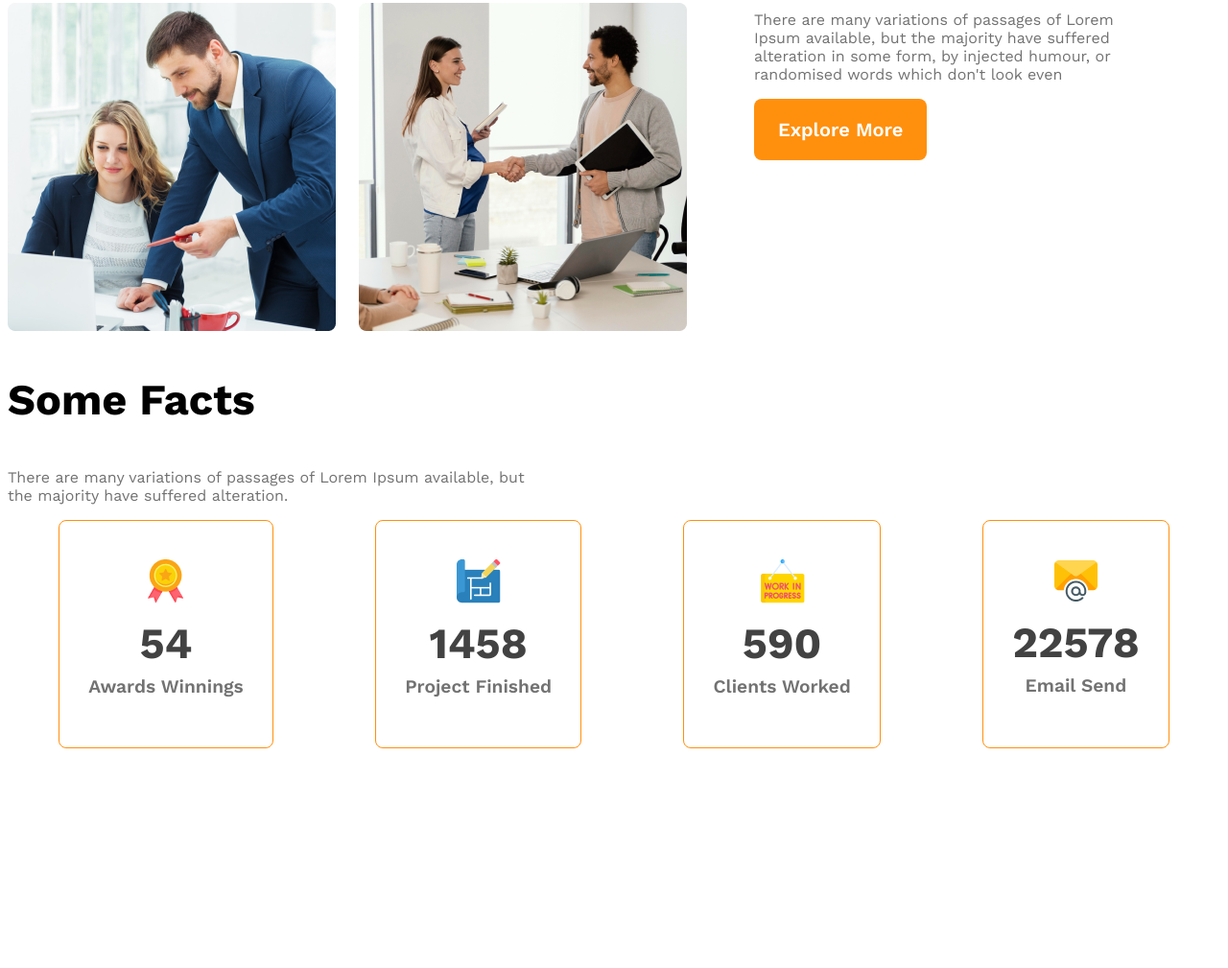
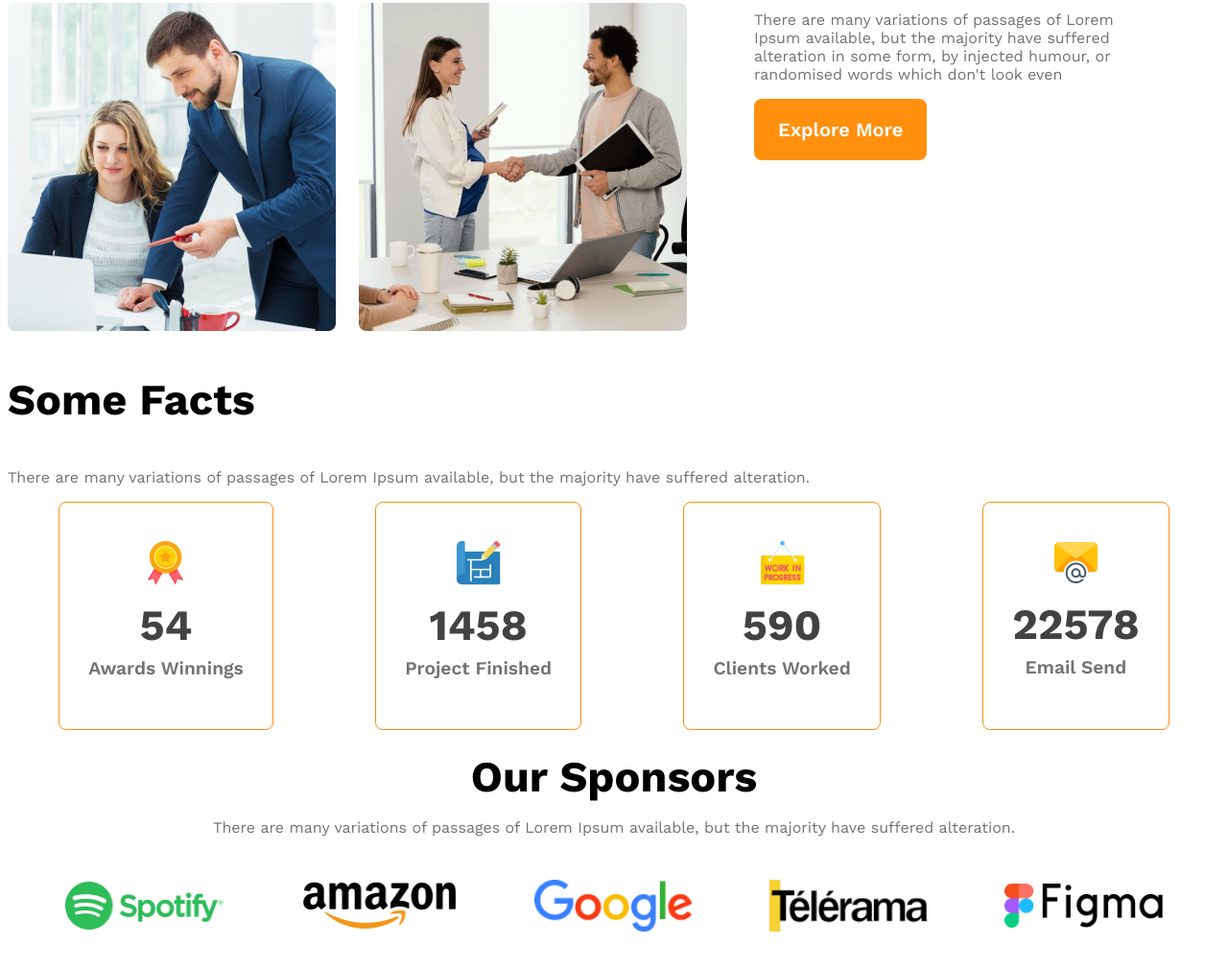
Before and after one commit to mainulbinalif/g3-architects-website-project, a plain HTML site: page index.html in a window 1280 px wide. Shown: the part 1444-2453 px from the top of the page at 96% size. Before the commit the page ends 2294 px from the top, so only its background shows below. Drawn offline with nearby package versions, Linux system fonts and the light colour scheme.

Commit message:
added sponsors section

```diff
--- a/index.html
+++ b/index.html
@@ -73,6 +73,19 @@
                          </div>
                     </div>
                </section>
+               <!--  sponsors section  -->
+               <section class="sponsors">
+                    <h3 class="sponsors-title">Our Sponsors</h3>
+                    <p class="sponsors-stats light-gray-description">There are many variations of passages of Lorem Ipsum available, but
+                         the majority have suffered alteration.</p>
+                    <div class="sponsors-img-container">
+                         <img src="images/sponsors/spotify.png" alt="">
+                         <img src="images/sponsors/amazon.png" alt="">
+                         <img src="images/sponsors/google.png" alt="">
+                         <img src="images/sponsors/telerama.png" alt="">
+                         <img src="images/sponsors/figma.png" alt="">
+                    </div>
+               </section>
      </main>
 </body>
 </html>
--- a/styles/architect.css
+++ b/styles/architect.css
@@ -92,9 +92,6 @@ main{
      font-size: 45px;
      font-weight: 700;
 }
-.facts>p{
-     width: 542px;
-}
 .facts-card-container{
      display: flex;
      justify-content: space-around;
@@ -114,6 +111,24 @@ main{
      font-weight: 600;
      font-size: 1.2rem;
 }
+.sponsors{
+     text-align: center;
+     line-height: .5rem;
+}
+.sponsors-title{
+     font-size: 45px;
+     font-weight: 700;
+}
+.sponsors-img-container{
+     display: flex;
+     justify-content: space-evenly;
+     margin-top: 50px;
+     gap: 20px;
+     align-items: center;
+}
+.sponsors-img-container img{
+     width: 165px;
+}
 
 /* Responsive media queries */
 /* mobile devices */
@@ -121,7 +136,7 @@ main{
      header{
           padding: 20px;
      }
-     nav, .features-container{
+     nav, .features-container, .facts-card-container, .sponsors-img-container{
           flex-direction: column;
      }
      .nav-title{
@@ -133,16 +148,19 @@ main{
      .features-image-container{
           grid-template-columns: 1fr;
      }
-     .features-content-container{
+     .features-content-container, .facts-card-container{
           padding-left: 20px;
           padding-right: 20px;
+     }
+     .facts-card-container{
+          gap: 20px;
      }
 }
 @media screen and (min-width:576px) and (max-width: 1153px) {
      header{
           padding: 20px;
      }
-     nav, .features-container{
+     nav, .features-container, .sponsors-img-container{
           flex-direction: column;
      }
      .nav-title{
@@ -151,8 +169,11 @@ main{
      nav > ul{
           justify-content: center;
      }
-     .features-content-container{
+     .features-content-container, .facts-card-container{
           padding-left: 60px;
           padding-right: 60px;
      }
+     .facts-card-container{
+          gap: 20px;
+     }
 }
```
